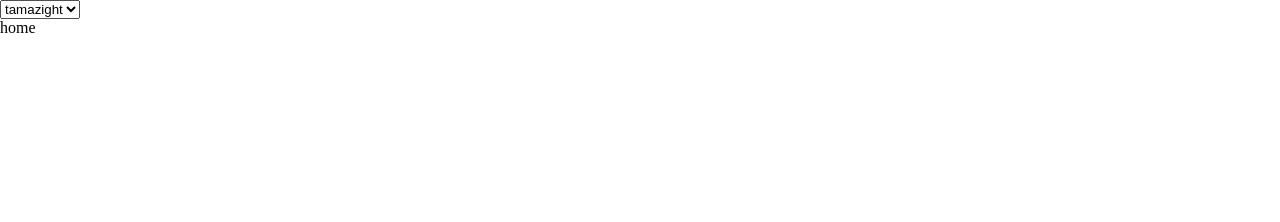
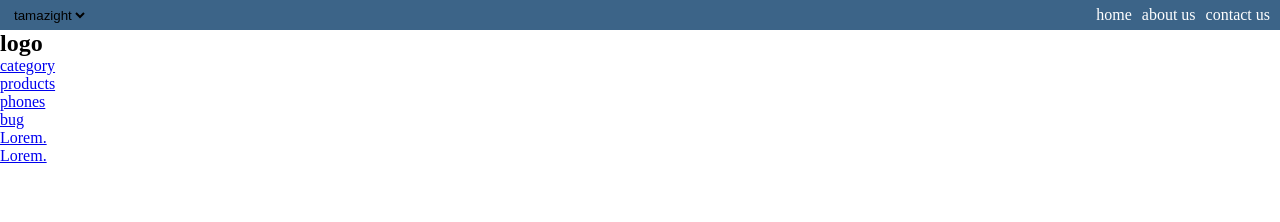
Before and after one commit to mustapha-moutaki/headPHONEs, a plain HTML site: page index.html in a window 1280 px wide. Drawn offline with Linux system fonts and the light colour scheme.

Commit message:
uploading changes

```diff
--- a/index.html
+++ b/index.html
@@ -15,9 +15,27 @@
             <option value="">english</option>
         </select>
         <ul>
-            <li>home</li>
-            <li</li>
+            <li><a href="">home</a></li>
+            <li><a href="">about us</a></li>
+            <li><a href="">contact us</a></li>
         </ul>
     </header>
+    <section class="container">
+        <div class="main">
+            <h2>logo</h2>
+            <ul>
+                <li><a href="#">category</a></li>
+                <li><a href="#">products</a></li>
+                <li><a href="#">phones</a></li>
+                <li><a href="#">bug</a></li>
+                <li><a href="#">Lorem.</a></li>
+                <li><a href="#">Lorem.</a></li>
+                <!--icon-->
+                <li><a href="#"></a></li>
+                <li><a href="#"></a></li>
+                <li><a href="#"></a></li>
+            </ul>
+        </div>
+    </section>
 </body>
 </html>
--- a/style.css
+++ b/style.css
@@ -6,3 +6,29 @@
 h1{
     color :red ;
 }
+header{
+    width: 100%;
+    height: 30px;
+    display: flex;
+    justify-content: space-between;
+    background-color: #3c6488;
+    padding: 0px 10px;
+}
+header ul{
+    list-style: none;
+    display: flex;
+    align-items: center;
+}
+header ul li a{
+    margin-left: 10px;
+    text-decoration: none;
+    color: white;
+}
+header select{
+    background-color: #3c6488;
+    border: none;
+    color: white;
+}
+header select{
+    color: black;
+}
```
Also changed, not shown: images/9f4891eb4581bbba17db8c92a422da3f.jpg (added).
